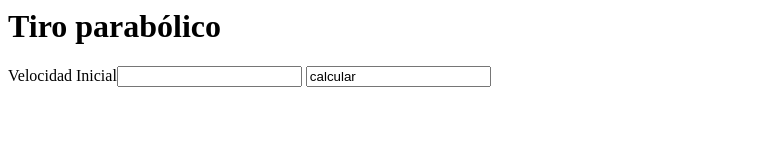
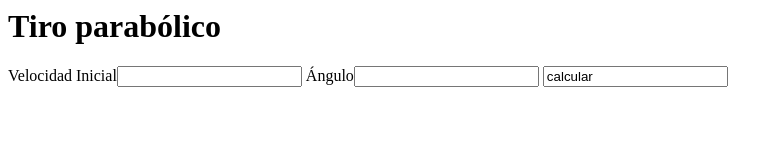
Before and after one commit to jlbandujarbosco/parabolico-video, a plain HTML site: page index.html in a window 1280 px wide. Shown: the whole page, without its empty margins (0-783 px from the left). Drawn offline with Linux system fonts and the light colour scheme.

Commit message:
Update index.html añado ángulo close #3

```diff
--- a/index.html
+++ b/index.html
@@ -4,6 +4,7 @@
   <body>
     <h1>Tiro parabólico</h1>
     Velocidad Inicial<input type="number" name="vi" id="vi">
+    Ángulo<input type="number" name="angulo" id="angulo">
     <input type="sumbit" value="calcular">
 
   </body>
```
